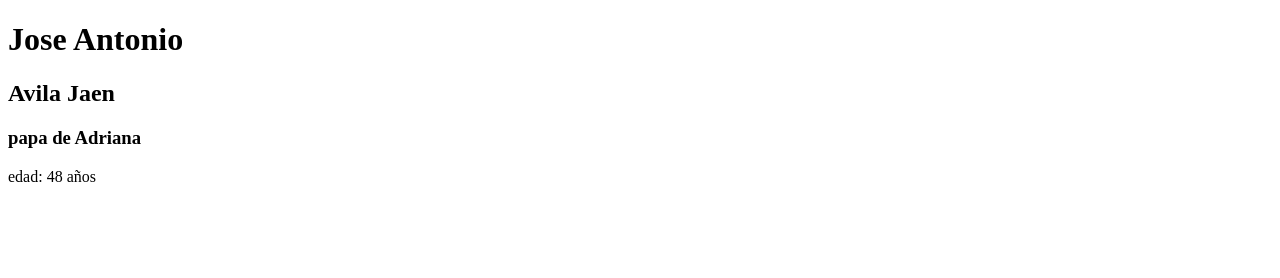
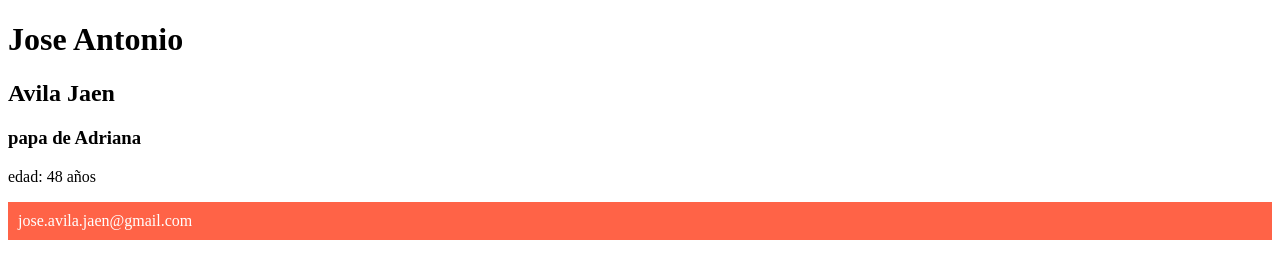
Before and after one commit to JoseSpread/sesion_2, a plain HTML site: page index.html in a window 1280 px wide. Drawn offline with Linux system fonts and the light colour scheme.

Commit message:
index hml con correo y css con  color con correo

```diff
--- /dev/null
+++ b/css/style.css
@@ -0,0 +1,5 @@
+.rojo{
+    background-color: tomato;
+    padding: 10px;
+    color: white;
+}
--- a/index.html
+++ b/index.html
@@ -4,12 +4,14 @@
     <meta charset="UTF-8">
     <meta name="viewport" content="width=device-width, initial-scale=1.0">
     <title>Document</title>
+    <link rel="stylesheet" href="./css/style.css">
 </head>
 <body>
     <h1>Jose Antonio</h1>
     <h2>Avila Jaen</h2>
     <h3>papa de Adriana</h3>
     <p>edad: 48 años</p>
+    <p class= "rojo">jose.avila.jaen@gmail.com</p>
 
 </body>
 </html>
```
